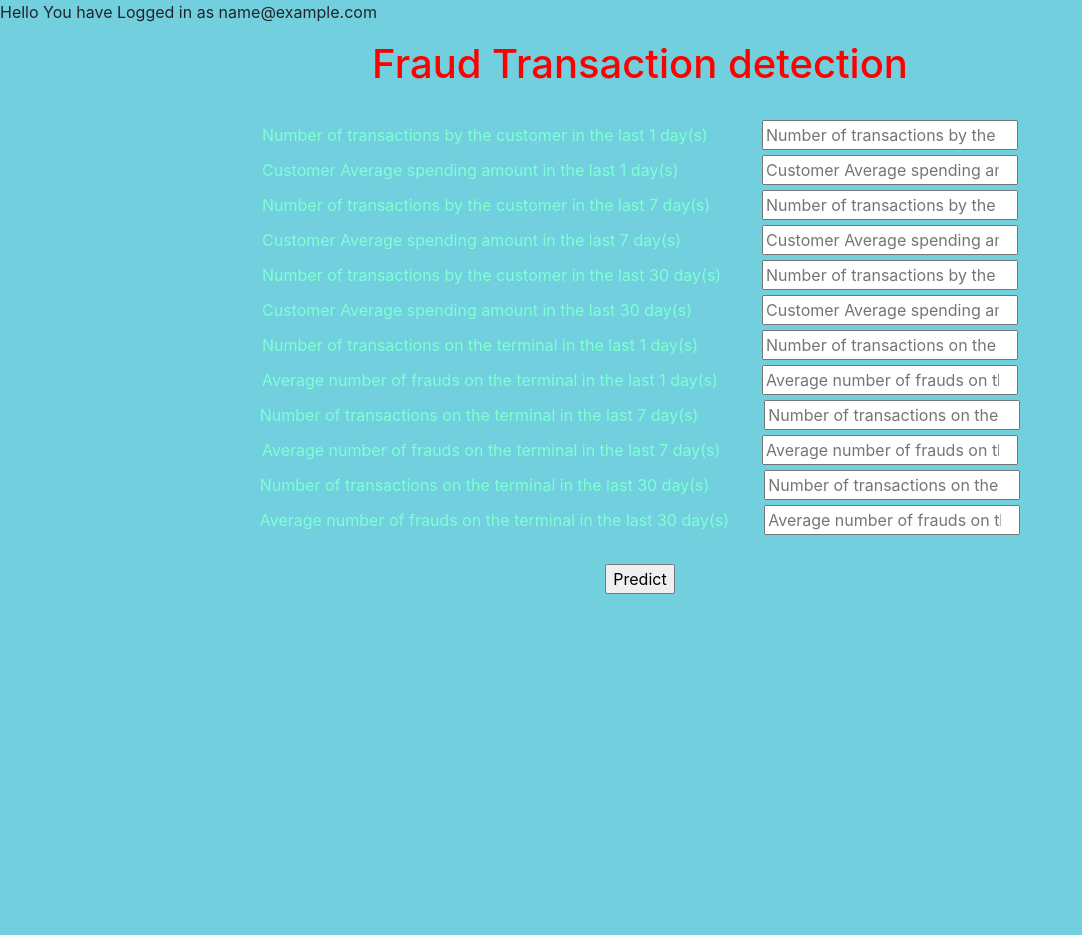
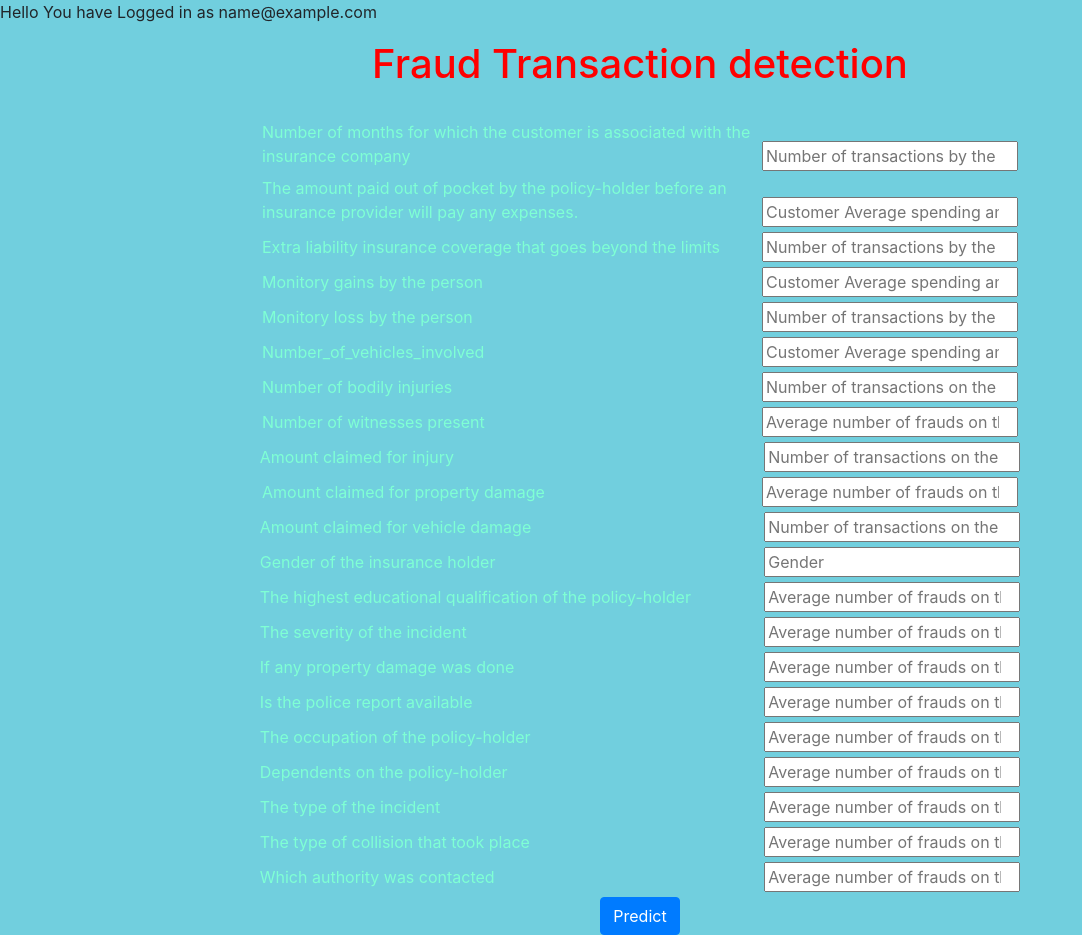
Before and after one commit to jargans/insurancefrauddetection, a Flask app: page /logged_in in a window 1280 px wide. Shown: the part 56-991 px from the top of the page, without its empty margins (0-1082 px from the left). Before the commit the page ends 650 px from the top, so only its background shows below. Run offline with Flask 2, Linux system fonts and the light colour scheme; the visitor is signed in with stand-in values (Sample User, id 1); some libraries are stand-ins or nearby versions.

Commit message:
Update logged_in.html

```diff
--- a/templates/logged_in.html
+++ b/templates/logged_in.html
@@ -14,20 +14,28 @@
 <h1 align="center" style="color: red;"> Fraud Transaction detection </h1><br>
         <div class="form"></div>
             <form align="center" action="/predict" method="POST">
-                <label> Number of transactions by the customer in the last 1 day(s) </label><input type="number" name="tx1dw" id="tx1dw" placeholder="Number of transactions by the customer in the last 1 day(s)" step="any" required min="1" max="14"><br>
-                <label>Customer Average spending amount in the last 1 day(s) </label><input type="number" name="amt1dw" id="amt1dw" placeholder="Customer Average spending amount in the last 1 day(s)" step="any" required min="0" max="1108.85"><br>
-                <label>Number of transactions by the customer in the last 7 day(s)</label><input type="number" name="tx7dw" id="tx7dw" placeholder="Number of transactions by the customer in the last 7 day(s)" step="any" required min="1" max="48"><br>
-                <label>Customer Average spending amount in the last 7 day(s)</label><input type="number" name="amt7dw" id="amt7dw" placeholder="Customer Average spending amount in the last 7 day(s)" step="any" required min="0.28" max="413.58"><br>
-                <label>Number of transactions by the customer in the last 30 day(s)</label><input type="number" name="tx30dw" id="tx30dw" placeholder="Number of transactions by the customer in the last 30 day(s)" step="any" required min="1" max="155"><br>
-                <label>Customer Average spending amount in the last 30 day(s)</label><input type="number" name="amt30dw" id="amt30dw" placeholder="Customer Average spending amount in the last 30 day(s)" step="any" required min="0.39" max="229.319"><br>
-                <label>Number of transactions on the terminal in the last 1 day(s)</label><input type="number" name="tt1dw" id="tt1dw" placeholder="Number of transactions on the terminal in the last 1 day(s)" step="any" required min="0" max="8"><br>
-                <label>Average number of frauds on the terminal in the last 1 day(s)</label><input type="number" name="tr1dw" id="tr1dw" placeholder="Average number of frauds on the terminal in the last 1 day(s)" step="any" required min="0" max="1"><br>
-                <label>Number of transactions on the terminal in the last 7 day(s)</label> <input type="number" name="tt7dw" id="tt7dw" placeholder="Number of transactions on the terminal in the last 7 day(s)" step="any" required min="0" max="25"><br>
-                <label>Average number of frauds on the terminal in the last 7 day(s)</label><input type="number" name="tr7dw" id="tr7dw" placeholder="Average number of frauds on the terminal in the last 7 day(s)" step="any" required min="0" max="1"><br>
-                <label>Number of transactions on the terminal in the last 30 day(s)</label> <input type="number" name="tt30dw" id="tt30dw" placeholder="Number of transactions on the terminal in the last 30 day(s)" step="any" required min="4" max="76"><br>
-                <label>Average number of frauds on the terminal in the last 30 day(s)</label> <input type="number" name="tr30dw" id="tr30dw" placeholder="Average number of frauds on the terminal in the last 30 day(s)" step="any" required min="0" max="1"><br><br>
-
-                <input type="submit" value="Predict" ></b>
+                <label> Number of months for which the customer is associated with the insurance company </label><input type="number" name="tx1dw" id="tx1dw" placeholder="Number of transactions by the customer in the last 1 day(s)" step="any" required min="1" max="14"><br>
+                <label>The amount paid out of pocket by the policy-holder before an insurance provider will pay any expenses. </label><input type="number" name="amt1dw" id="amt1dw" placeholder="Customer Average spending amount in the last 1 day(s)" step="any" required min="0" max="1108.85"><br>
+                <label>Extra liability insurance coverage that goes beyond the limits</label><input type="number" name="tx7dw" id="tx7dw" placeholder="Number of transactions by the customer in the last 7 day(s)" step="any" required min="1" max="48"><br>
+                <label>Monitory gains by the person</label><input type="number" name="amt7dw" id="amt7dw" placeholder="Customer Average spending amount in the last 7 day(s)" step="any" required min="0.28" max="413.58"><br>
+                <label>Monitory loss by the person</label><input type="number" name="tx30dw" id="tx30dw" placeholder="Number of transactions by the customer in the last 30 day(s)" step="any" required min="1" max="155"><br>
+                <label>Number_of_vehicles_involved</label><input type="number" name="amt30dw" id="amt30dw" placeholder="Customer Average spending amount in the last 30 day(s)" step="any" required min="0.39" max="229.319"><br>
+                <label>Number of bodily injuries</label><input type="number" name="tt1dw" id="tt1dw" placeholder="Number of transactions on the terminal in the last 1 day(s)" step="any" required min="0" max="8"><br>
+                <label>Number of witnesses present</label><input type="number" name="tr1dw" id="tr1dw" placeholder="Average number of frauds on the terminal in the last 1 day(s)" step="any" required min="0" max="1"><br>
+                <label>Amount claimed for injury</label> <input type="number" name="tt7dw" id="tt7dw" placeholder="Number of transactions on the terminal in the last 7 day(s)" step="any" required min="0" max="25"><br>
+                <label>Amount claimed for property damage</label><input type="number" name="tr7dw" id="tr7dw" placeholder="Average number of frauds on the terminal in the last 7 day(s)" step="any" required min="0" max="1"><br>
+                <label>Amount claimed for vehicle damage</label> <input type="number" name="tt30dw" id="tt30dw" placeholder="Number of transactions on the terminal in the last 30 day(s)" step="any" required min="4" max="76"><br>
+                <label>Gender of the insurance holder</label> <input type="number" name="tr30dw" id="tr30dw" placeholder="Gender" step="any" required min="0" max="1"><br>
+                <label>The highest educational qualification of the policy-holder</label> <input type="number" name="tr30dw" id="tr30dw" placeholder="Average number of frauds on the terminal in the last 30 day(s)" step="any" required min="0" max="1"><br>
+                <label>The severity of the incident</label> <input type="number" name="tr30dw" id="tr30dw" placeholder="Average number of frauds on the terminal in the last 30 day(s)" step="any" required min="0" max="1"><br>
+                <label>If any property damage was done</label> <input type="number" name="tr30dw" id="tr30dw" placeholder="Average number of frauds on the terminal in the last 30 day(s)" step="any" required min="0" max="1"><br>
+                <label>Is the police report available</label> <input type="number" name="tr30dw" id="tr30dw" placeholder="Average number of frauds on the terminal in the last 30 day(s)" step="any" required min="0" max="1"><br>
+                <label>The occupation of the policy-holder</label> <input type="number" name="tr30dw" id="tr30dw" placeholder="Average number of frauds on the terminal in the last 30 day(s)" step="any" required min="0" max="1"><br>
+                <label>Dependents on the policy-holder</label> <input type="number" name="tr30dw" id="tr30dw" placeholder="Average number of frauds on the terminal in the last 30 day(s)" step="any" required min="0" max="1"><br>
+                <label>The type of the incident</label> <input type="number" name="tr30dw" id="tr30dw" placeholder="Average number of frauds on the terminal in the last 30 day(s)" step="any" required min="0" max="1"><br>
+                <label>The type of collision that took place</label> <input type="number" name="tr30dw" id="tr30dw" placeholder="Average number of frauds on the terminal in the last 30 day(s)" step="any" required min="0" max="1"><br>
+                <label>Which authority was contacted</label> <input type="number" name="tr30dw" id="tr30dw" placeholder="Average number of frauds on the terminal in the last 30 day(s)" step="any" required min="0" max="1"><br>
+                <input type="submit" value="Predict" class="btn btn-primary" ></b>
             </form>
         </div>
 {% endblock %}
```
